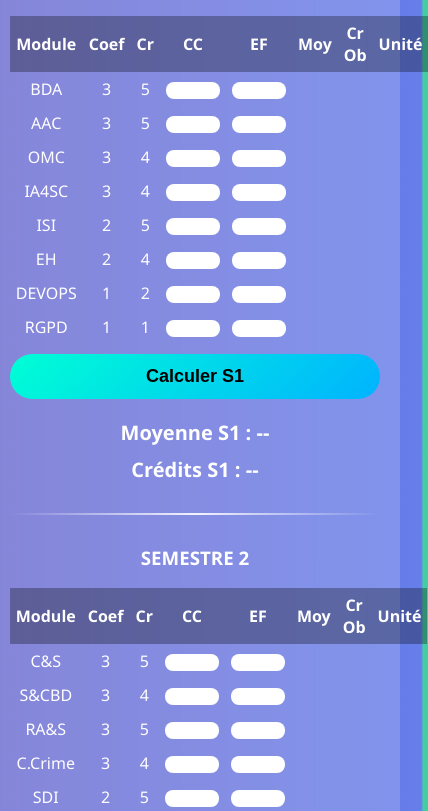
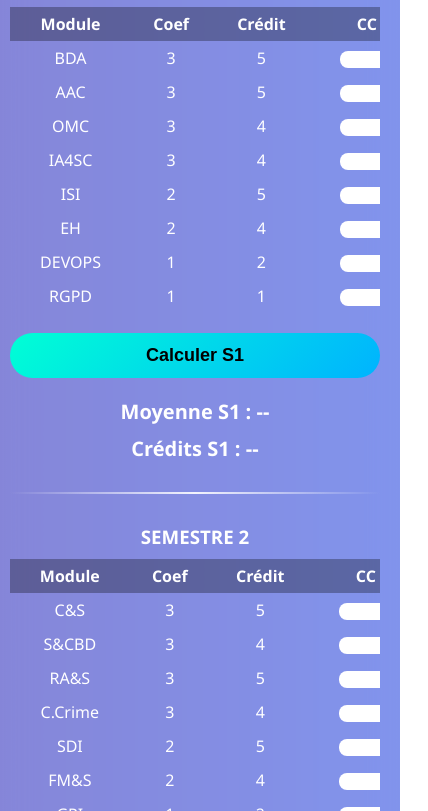
Before and after one commit to SaraSF31/Moyenne_M1, a plain HTML site: page index.html in a window 390 px wide. Shown: the part 121-932 px from the top of the page, 428 px wide, since content can reach past the window. Drawn offline with Linux system fonts and the light colour scheme.

Commit message:
Update index.html

```diff
--- a/index.html
+++ b/index.html
@@ -15,7 +15,8 @@ body{
   animation:bg 12s ease infinite;
   display:flex;
   justify-content:center;
-  align-items:center;
+  align-items:flex-start;
+  padding:20px 0;
 }
 @keyframes bg{
   0%{background-position:0% 50%}
@@ -30,7 +31,8 @@ body{
   width:95%;
   max-width:1200px;
 }
-h2,h3{text-align:center;color:white}
+h2,h3{text-align:center;color:white;margin:10px 0;}
+.table-wrap{overflow-x:auto;margin-bottom:10px;}
 table{
   width:100%;
   border-collapse:collapse;
@@ -67,22 +69,15 @@ button:hover{
 .result,.total{text-align:center;font-size:20px;font-weight:bold;color:white;margin-top:10px}
 .admis{color:#00ff9c}
 .ajourne{color:#ff5c5c}
-
 .separator{
   border:none;
   height:2px;
   margin:30px 0;
-  background:linear-gradient(
-    to right,
-    transparent,
-    rgba(255,255,255,0.9),
-    transparent
-  );
+  background:linear-gradient(to right,transparent,rgba(255,255,255,0.9),transparent);
 }
-
 @media(max-width:768px){
-  table{min-width:100%}
-  input{width:50px}
+  table{min-width:900px;}
+  input{width:50px;}
 }
 </style>
 </head>
@@ -93,45 +88,38 @@ button:hover{
 
 <!-- ================= SEMESTRE 1 ================= -->
 <h3>SEMESTRE 1</h3>
+<div class="table-wrap">
 <table>
 <tr>
-<th>Module</th><th>Coef</th><th>Cr</th><th>CC</th><th>EF</th>
-<th>Moy</th><th>Cr Ob</th><th>Unité</th>
+<th>Module</th><th>Coef</th><th>Crédit</th><th>CC</th><th>EF</th>
+<th>Moy</th><th>Crédit Obtenu</th><th>Unité</th>
 </tr>
-
 <tr><td>BDA</td><td>3</td><td>5</td>
 <td><input id="s1_cc1"></td><td><input id="s1_ef1"></td>
 <td id="s1_m1"></td><td id="s1_cr1"></td><td rowspan="2" id="s1_uef11"></td></tr>
-
 <tr><td>AAC</td><td>3</td><td>5</td>
 <td><input id="s1_cc2"></td><td><input id="s1_ef2"></td>
 <td id="s1_m2"></td><td id="s1_cr2"></td></tr>
-
 <tr><td>OMC</td><td>3</td><td>4</td>
 <td><input id="s1_cc3"></td><td><input id="s1_ef3"></td>
 <td id="s1_m3"></td><td id="s1_cr3"></td><td rowspan="2" id="s1_uef12"></td></tr>
-
 <tr><td>IA4SC</td><td>3</td><td>4</td>
 <td><input id="s1_cc4"></td><td><input id="s1_ef4"></td>
 <td id="s1_m4"></td><td id="s1_cr4"></td></tr>
-
 <tr><td>ISI</td><td>2</td><td>5</td>
 <td><input id="s1_cc5"></td><td><input id="s1_ef5"></td>
 <td id="s1_m5"></td><td id="s1_cr5"></td><td rowspan="2" id="s1_uem1"></td></tr>
-
 <tr><td>EH</td><td>2</td><td>4</td>
 <td><input id="s1_cc6"></td><td><input id="s1_ef6"></td>
 <td id="s1_m6"></td><td id="s1_cr6"></td></tr>
-
 <tr><td>DEVOPS</td><td>1</td><td>2</td>
 <td><input id="s1_cc7"></td><td><input id="s1_ef7"></td>
 <td id="s1_m7"></td><td id="s1_cr7"></td><td id="s1_uet1"></td></tr>
-
 <tr><td>RGPD</td><td>1</td><td>1</td>
 <td><input id="s1_cc8"></td><td><input id="s1_ef8"></td>
 <td id="s1_m8"></td><td id="s1_cr8"></td><td id="s1_ued1"></td></tr>
 </table>
-
+</div>
 <button onclick="calculerS1()">Calculer S1</button>
 <div class="result">Moyenne S1 : <span id="mgS1">--</span></div>
 <div class="total">Crédits S1 : <span id="crS1">--</span></div>
@@ -140,45 +128,38 @@ button:hover{
 
 <!-- ================= SEMESTRE 2 ================= -->
 <h3>SEMESTRE 2</h3>
+<div class="table-wrap">
 <table>
 <tr>
-<th>Module</th><th>Coef</th><th>Cr</th><th>CC</th><th>EF</th>
-<th>Moy</th><th>Cr Ob</th><th>Unité</th>
+<th>Module</th><th>Coef</th><th>Crédit</th><th>CC</th><th>EF</th>
+<th>Moy</th><th>Crédit Obtenu</th><th>Unité</th>
 </tr>
-
 <tr><td>C&S</td><td>3</td><td>5</td>
 <td><input id="s2_cc1"></td><td><input id="s2_ef1"></td>
 <td id="s2_m1"></td><td id="s2_cr1"></td><td rowspan="2" id="s2_uef21"></td></tr>
-
 <tr><td>S&CBD</td><td>3</td><td>4</td>
 <td><input id="s2_cc2"></td><td><input id="s2_ef2"></td>
 <td id="s2_m2"></td><td id="s2_cr2"></td></tr>
-
 <tr><td>RA&S</td><td>3</td><td>5</td>
 <td><input id="s2_cc3"></td><td><input id="s2_ef3"></td>
 <td id="s2_m3"></td><td id="s2_cr3"></td><td rowspan="2" id="s2_uef22"></td></tr>
-
 <tr><td>C.Crime</td><td>3</td><td>4</td>
 <td><input id="s2_cc4"></td><td><input id="s2_ef4"></td>
 <td id="s2_m4"></td><td id="s2_cr4"></td></tr>
-
 <tr><td>SDI</td><td>2</td><td>5</td>
 <td><input id="s2_cc5"></td><td><input id="s2_ef5"></td>
 <td id="s2_m5"></td><td id="s2_cr5"></td><td rowspan="2" id="s2_uem2"></td></tr>
-
 <tr><td>FM&S</td><td>2</td><td>4</td>
 <td><input id="s2_cc6"></td><td><input id="s2_ef6"></td>
 <td id="s2_m6"></td><td id="s2_cr6"></td></tr>
-
 <tr><td>GPI</td><td>1</td><td>2</td>
 <td><input id="s2_cc7"></td><td><input id="s2_ef7"></td>
 <td id="s2_m7"></td><td id="s2_cr7"></td><td id="s2_uet2"></td></tr>
-
 <tr><td>MAC</td><td>1</td><td>1</td>
 <td><input id="s2_cc8"></td><td><input id="s2_ef8"></td>
 <td id="s2_m8"></td><td id="s2_cr8"></td><td id="s2_ued2"></td></tr>
 </table>
-
+</div>
 <button onclick="calculerS2()">Calculer S2</button>
 <div class="result">Moyenne S2 : <span id="mgS2">--</span></div>
 <div class="total">Crédits S2 : <span id="crS2">--</span></div>
@@ -193,7 +174,6 @@ button:hover{
 
 </div>
 
-<!-- ===== SCRIPT JS IDENTIQUE AU PRÉCÉDENT ===== -->
 <script>
 const coef=[3,3,3,3,2,2,1,1];
 const credit=[5,5,4,4,5,4,2,1];
@@ -201,7 +181,6 @@ const inputs=[...document.querySelectorAll("input")];
 
 function clamp(v){return Math.min(20,Math.max(0,v));}
 
-// Enter -> champ suivant + localStorage
 inputs.forEach((inp,i)=>{
   if(localStorage[inp.id]) inp.value=localStorage[inp.id];
   inp.addEventListener("input",()=>{
@@ -245,8 +224,8 @@ return {m:(s/18),c:tc};
 }
 
 let S1=null,S2=null;
-function calculerS1(){S1=calculer("s1","mgS1","crS1");calculerM1();localStorage.s1=1;}
-function calculerS2(){S2=calculer("s2","mgS2","crS2");calculerM1();localStorage.s2=1;}
+function calculerS1(){S1=calculer("s1","mgS1","crS1");calculerM1();}
+function calculerS2(){S2=calculer("s2","mgS2","crS2");calculerM1();}
 
 function calculerM1(){
 if(S1&&S2){
@@ -262,6 +241,5 @@ if(localStorage.s1) calculerS1();
 if(localStorage.s2) calculerS2();
 }
 </script>
-
 </body>
 </html>
```
